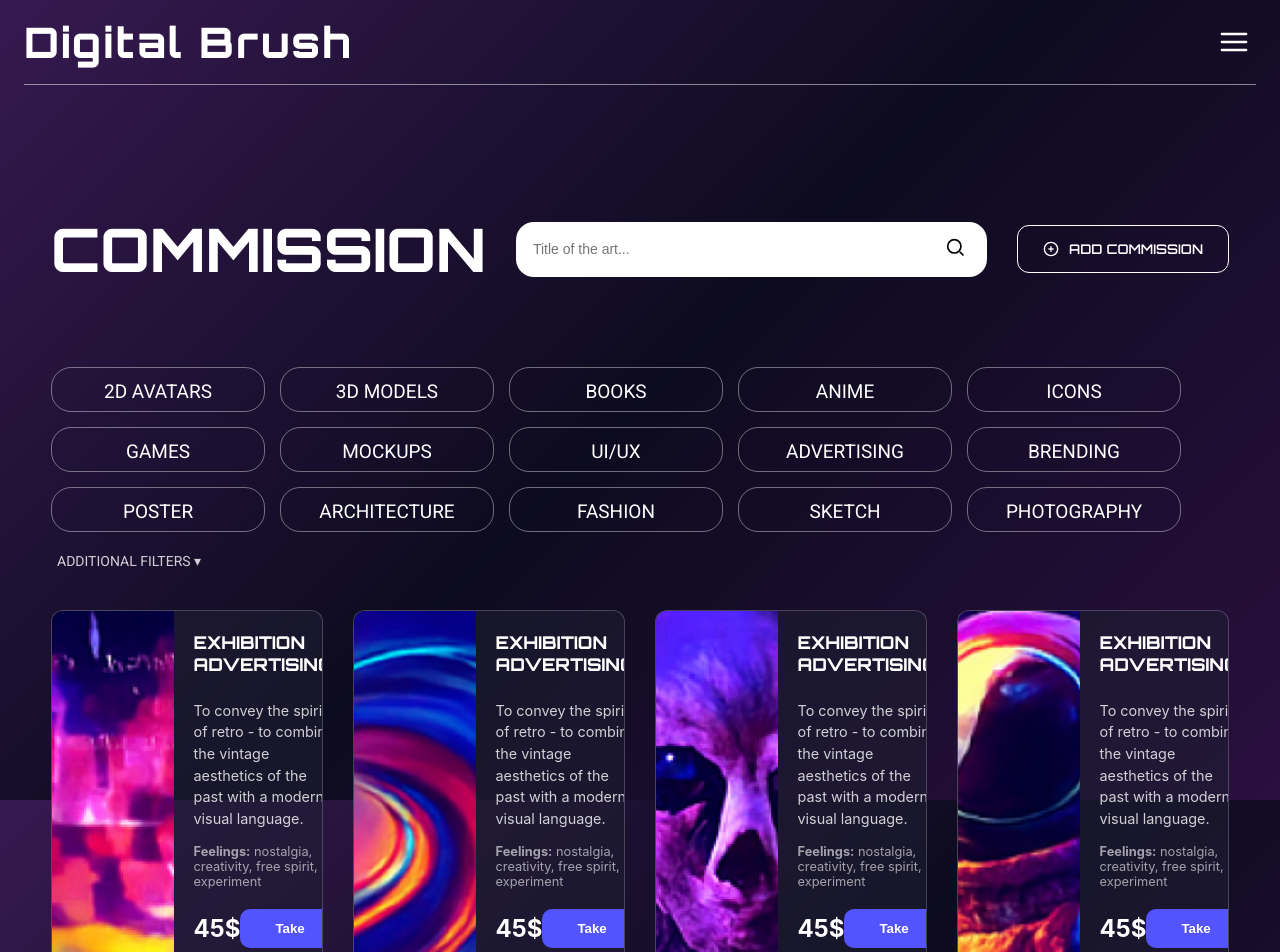
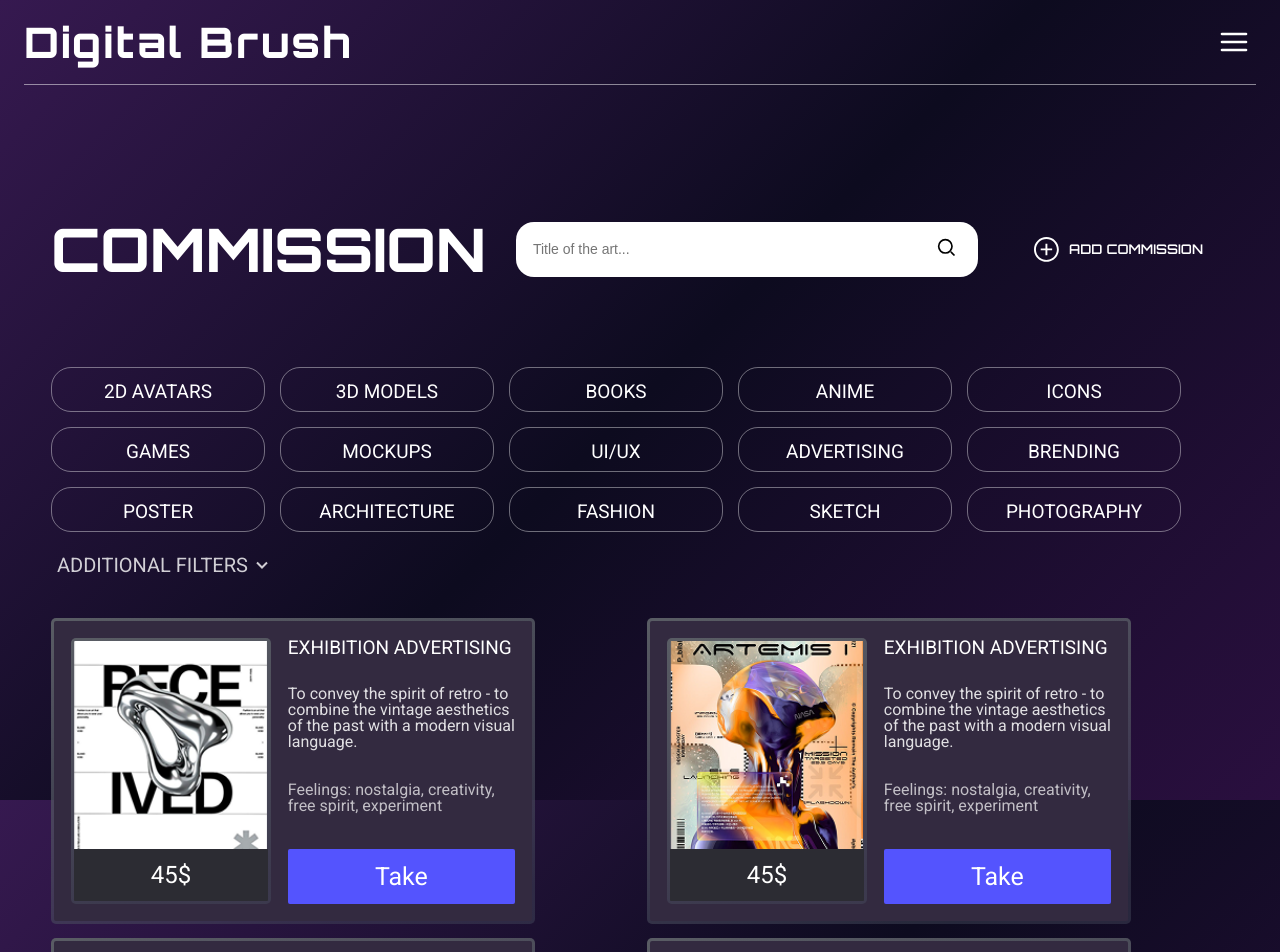
Before and after one commit to DiplomeProject/paintingsproject, a React (Create React App) app: page /commission in a window 1280 px wide. Shown: the top 952 px of the page. Built offline with nearby package versions, Linux system fonts and the light colour scheme.

Commit message:
оновила дизайн комішенів

```diff
--- a/src/components/Commission/Commission.js
+++ b/src/components/Commission/Commission.js
@@ -9,7 +9,7 @@ const categories = [
 
 const commissionsData = Array.from({ length: 24 }, (_, i) => ({
     id: i,
-    imageUrl: `/images/image${(i % 5) + 1}.png`,
+    imageUrl: `/images/shopAndOtherPageImages/image${(i % 4) + 1}.png`,
     title: 'EXHIBITION ADVERTISING',
     description: 'To convey the spirit of retro - to combine the vintage aesthetics of the past with a modern visual language.',
     feelings: ['nostalgia', 'creativity', 'free spirit', 'experiment'],
@@ -105,10 +105,8 @@ function Commission() {
                         </div>
                     </div>
                     <button className={styles.addCommissionButton}>
-                        <svg width="16" height="16" viewBox="0 0 24 24" fill="none" xmlns="http://www.w3.org/2000/svg">
-                            <circle cx="12" cy="12" r="10" stroke="white" strokeWidth="2"/>
-                            <line x1="12" y1="8" x2="12" y2="16" stroke="white" strokeWidth="2"/>
-                            <line x1="8" y1="12" x2="16" y2="12" stroke="white" strokeWidth="2"/>
+                        <svg width="25" height="25" viewBox="0 0 25 25" fill="none" xmlns="http://www.w3.org/2000/svg">
+                            <path d="M12.4158 0C5.56994 0 0 5.56994 0 12.4158C0 19.2617 5.56994 24.8317 12.4158 24.8317C19.2617 24.8317 24.8317 19.2617 24.8317 12.4158C24.8317 5.56994 19.2617 0 12.4158 0ZM12.4158 1.91013C18.2293 1.91013 22.9216 6.60236 22.9216 12.4158C22.9216 18.2293 18.2293 22.9216 12.4158 22.9216C6.60236 22.9216 1.91013 18.2293 1.91013 12.4158C1.91013 6.60236 6.60236 1.91013 12.4158 1.91013ZM11.4608 6.68545V11.4608H6.68545V13.3709H11.4608V18.1462H13.3709V13.3709H18.1462V11.4608H13.3709V6.68545H11.4608Z" fill="white"/>
                         </svg>
                         ADD COMMISSION
                     </button>
@@ -120,9 +118,15 @@ function Commission() {
                         activeCategory={activeCategory}
                         onCategoryClick={handleCategoryClick}
                     />
-                    <button className={styles.additionalFilters}>
-                        ADDITIONAL FILTERS ▾
-                    </button>
+
+                    <div className={styles.filtersContainer}>
+                        <button className={styles.additionalFilters}>
+                            ADDITIONAL FILTERS
+                            <svg width="12" height="8" viewBox="0 0 12 8" fill="none" xmlns="http://www.w3.org/2000/svg">
+                                <path d="M1 1.5L6 6.5L11 1.5" stroke="white" strokeWidth="2"/>
+                            </svg>
+                        </button>
+                    </div>
                 </div>
 
                 {displayedCommissions.length > 0 ? (
@@ -130,17 +134,19 @@ function Commission() {
                         <div className={styles.commissionGrid}>
                             {displayedCommissions.map(commission => (
                                 <div key={commission.id} className={styles.commissionCard}>
-                                    <img src={commission.imageUrl} alt={commission.title} className={styles.cardImage} />
+                                    <div className={styles.imagePriceWrapper}>
+                                        <div className={styles.imageWrapper}>
+                                            <img src={commission.imageUrl} alt={commission.title} className={styles.cardImage} />
+                                        </div>
+                                        <div className={styles.priceOverlay}>
+                                            <span className={styles.cardPrice}>{commission.price}$</span>
+                                        </div>
+                                    </div>
                                     <div className={styles.cardContent}>
                                         <h3 className={styles.cardTitle}>{commission.title}</h3>
                                         <p className={styles.cardDescription}>{commission.description}</p>
-                                        <div className={styles.cardTags}>
-                                            <strong>Feelings:</strong> {commission.feelings.join(', ')}
-                                        </div>
-                                        <div className={styles.cardFooter}>
-                                            <span className={styles.cardPrice}>{commission.price}$</span>
-                                            <button className={styles.takeButton}>Take</button>
-                                        </div>
+                                        <p className={styles.cardTags}>Feelings: {commission.feelings.join(', ')}</p>
+                                        <button className={styles.takeButton}>Take</button>
                                     </div>
                                 </div>
                             ))}
--- a/src/components/Commission/Commission.module.css
+++ b/src/components/Commission/Commission.module.css
@@ -1,8 +1,6 @@
 .commissionPage {
     width: 100%;
     min-height: 100vh;
-    display: flex;
-    flex-direction: column;
     padding: 0 51px;
     box-sizing: border-box;
 }
@@ -63,11 +61,10 @@
     cursor: pointer;
 }
 
-/* ОНОВЛЕНО: Стилі для кнопки "+ ADD COMMISSION" */
 .addCommissionButton {
     background: transparent;
     color: white;
-    border: 1px solid white;
+    border: 1px solid transparent;
     padding: 15px 25px;
     border-radius: 12px;
     font-family: 'Orbitron', sans-serif;
@@ -76,6 +73,12 @@
     display: flex;
     align-items: center;
     gap: 10px;
+    transition: color 0.3s ease, border-color 0.3s ease;
+}
+
+.addCommissionButton:hover {
+    color: #a5b4fc;
+    border-color: rgba(255, 255, 255, 0.5);
 }
 
 .filtersWrapper {
@@ -90,84 +93,153 @@
     border: none;
     color: #fff;
     font-family: 'Roboto', sans-serif;
-    font-size: 14px;
+    font-size: 20px;
+    display: flex;
+    align-items: center;
+    gap: 8px;
     cursor: pointer;
     opacity: 0.8;
+    transition: opacity 0.3s ease;
 }
 
-/* ОНОВЛЕНО: Сітка тепер на 4 колонки */
+.additionalFilters:hover {
+    opacity: 1;
+}
+
 .commissionGrid {
     display: grid;
-    grid-template-columns: repeat(4, 1fr);
-    gap: 30px;
+    grid-template-columns: repeat(auto-fill, minmax(444px, 1fr));
+    gap: 14px;
     padding-bottom: 60px;
 }
 
 .commissionCard {
-    background: rgba(30, 30, 50, 0.6);
-    border: 1px solid rgba(255, 255, 255, 0.2);
-    border-radius: 12px;
     overflow: hidden;
-    /* ОНОВЛЕНО: Змінено на горизонтальний layout */
     display: flex;
+    border-radius: 5px;
+    opacity: 1;
+    padding: 17px;
+    position: relative;
+    /*aspect-ratio: 444 / 304;*/
+    border: 3px solid transparent;
+    background: linear-gradient(#332a40, #332a40) padding-box, linear-gradient(168.05deg, #595C64 1.51%, rgba(71, 77, 95, 0.44) 90.56%) border-box;
+    max-width: 444px;
+    max-height: 304px;
+    gap: 17px;
+}
+
+.imagePriceWrapper {
+    width: 45%;
+    flex-shrink: 0;
+    position: relative;
+    display: flex;
+    flex-direction: column;
+    /*margin-right: 17px;*/
+    box-sizing: border-box;
+    border: 3px solid transparent;
+    border-radius: 5px;
+    background: linear-gradient(168.05deg, #595C64 1.51%, rgba(71, 77, 95, 0.44) 90.56%) border-box;
+    aspect-ratio: 268/192;
+}
+
+.imageWrapper {
+    width: 100%;
+    height: 80%;
+    overflow: hidden;
+    border-radius: 1px 1px 0 0;
+    display: flex;
+    align-items: center;
+    justify-content: center;
+    position: relative;
+    z-index: 1;
 }
 
 .cardImage {
-    width: 45%;
-    height: auto;
+    display: block;
+    width: 100%;
+    height: 100%;
     object-fit: cover;
-    flex-shrink: 0;
+}
+
+.priceOverlay {
+    height: 20%;
+    background: #2c2c33;
+    display: flex;
+    align-items: center;
+    justify-content: center;
+    border-radius: 0 0 1px 1px;
+    backdrop-filter: blur(52.5px);
+    position: relative;
+    z-index: 1;
+}
+
+.cardPrice {
+    color: white;
+    font-family: Roboto, sans-serif;
+    font-weight: 400;
+    font-size: 24px;
+    line-height: 100%;
+    letter-spacing: 0;
 }
 
 .cardContent {
-    padding: 20px;
     display: flex;
     flex-direction: column;
+    /*justify-content: space-between;*/
     flex-grow: 1;
+    position: relative;
 }
 
 .cardTitle {
-    font-family: 'Orbitron', sans-serif;
-    font-size: 1.1rem;
-    margin: 0 0 10px 0;
+    margin: 0 0 13px 0;
+    font-family: Roboto, sans-serif;
+    font-weight: 400;
+    font-size: 19px;
+    line-height: 100%;
+    letter-spacing: 0;
+    text-transform: uppercase;
 }
 
 .cardDescription {
-    font-size: 0.9rem;
-    color: rgba(255, 255, 255, 0.8);
-    line-height: 1.5;
-    margin-bottom: 15px;
+    color: rgba(255, 255, 255, 0.85);
+    font-family: Roboto, sans-serif;
+    font-weight: 400;
+    font-size: 16px;
+    line-height: 100%;
+    letter-spacing: 0;
 }
 
 .cardTags {
-    font-size: 0.8rem;
-    color: rgba(255, 255, 255, 0.6);
-    margin-bottom: 20px;
-}
-
-.cardFooter {
-    margin-top: auto;
-    display: flex;
-    justify-content: space-between;
-    align-items: center;
-}
-
-.cardPrice {
-    font-size: 1.5rem;
-    font-weight: 700;
+    color: rgba(255, 255, 255, 0.7);
+    margin-bottom: 35px;
+    font-family: Roboto, sans-serif;
+    font-weight: 400;
+    font-size: 16px;
+    line-height: 100%;
+    letter-spacing: 0;
 }
 
 .takeButton {
     background: #5454FE;
+    font-family: Roboto, sans-serif;
+    font-weight: 400;
+    font-size: 25px;
+    line-height: 100%;
+    letter-spacing: 0;
     color: white;
     border: none;
-    padding: 12px 35px;
-    border-radius: 10px;
-    font-weight: 600;
+    padding: 15px 35px;
+    border-radius: 2px;
     cursor: pointer;
+    width: 100%;
+    transition: color 0.2s;
 }
 
-/* ДОДАНО: Стилі пагінації, як у Shop.module.css */
+.takeButton:hover {
+    background: #4f4fe8;
+}
+
+/* --- Стилі пагінації (без змін) --- */
 .paginationContainer {
     display: flex;
     justify-content: center;
```
